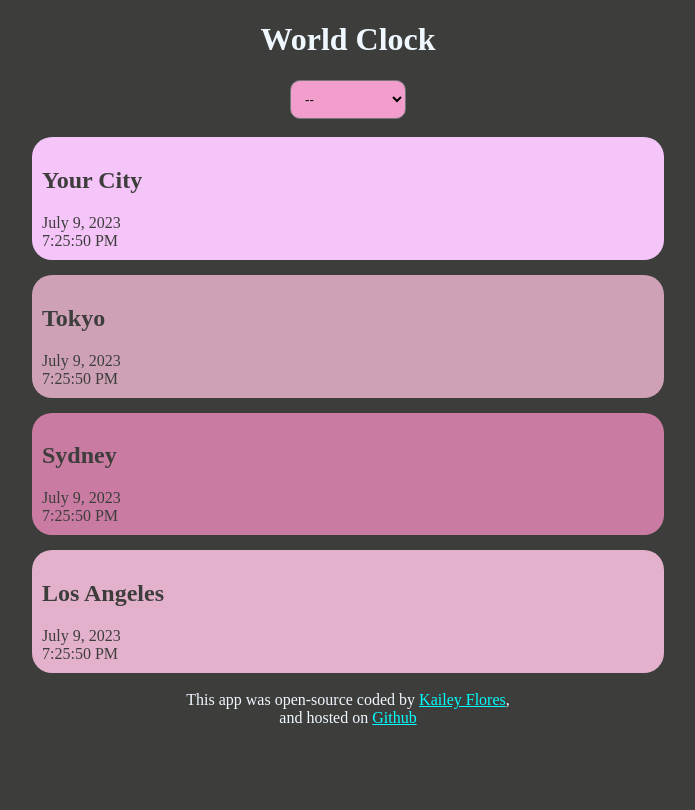
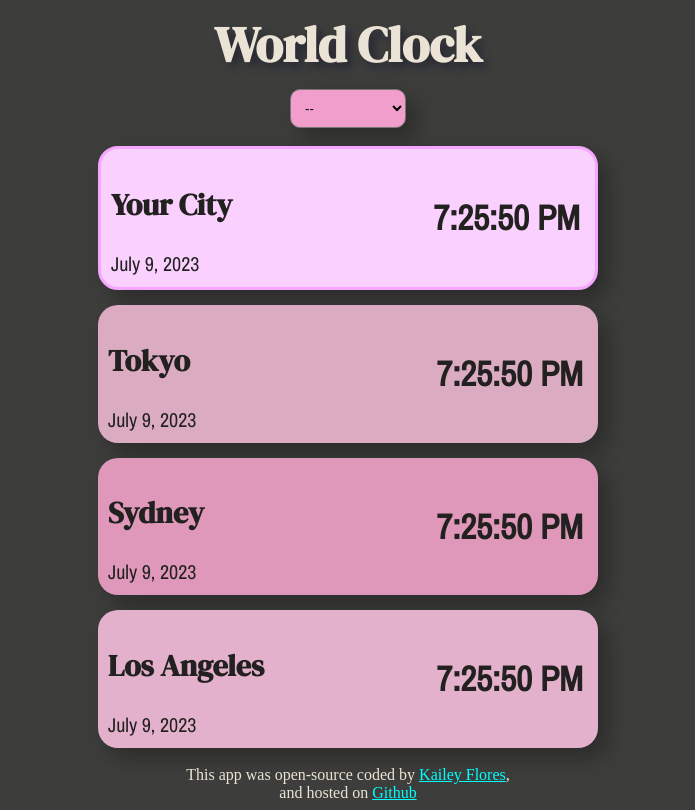
Before and after one commit to kiweeherman/Kiwee-World-Clock, a plain HTML site: page index.html in a window 1280 px wide. Shown: the whole page, without its empty margins (292-987 px from the left). Drawn offline with nearby package versions, Linux system fonts and the light colour scheme.

Commit message:
Better CSS

```diff
--- a/index.html
+++ b/index.html
@@ -4,6 +4,12 @@
     <meta charset="UTF-8" />
     <meta name="viewport" content="width=device-width, initial-scale=1.0" />
     <title>World Clock App</title>
+    <link rel="preconnect" href="https://fonts.googleapis.com" />
+    <link rel="preconnect" href="https://fonts.gstatic.com" crossorigin />
+    <link
+      href="https://fonts.googleapis.com/css2?family=Archivo+Narrow&family=DM+Serif+Display&display=swap"
+      rel="stylesheet"
+    />
     <link rel="stylesheet" href="src/style.css" />
   </head>
   <body>
@@ -20,25 +26,33 @@
     </select>
     <br />
     <div class="container">
-      <div class="row fun1">
-        <h2 class="city">Your City</h2>
-        <div class="date">July 9, 2023</div>
-        <div class="tim">7:25:50 PM</div>
+      <div class="city fun1">
+        <div>
+          <h2>Your City</h2>
+          <div class="date">July 9, 2023</div>
+        </div>
+        <div class="time">7:25:50 PM</div>
       </div>
-      <div class="row fun2">
-        <h2 class="city">Tokyo</h2>
-        <div class="date">July 9, 2023</div>
-        <div class="tim">7:25:50 PM</div>
+      <div class="city fun2">
+        <div>
+          <h2>Tokyo</h2>
+          <div class="date">July 9, 2023</div>
+        </div>
+        <div class="time">7:25:50 PM</div>
       </div>
-      <div class="row fun3">
-        <h2 class="city">Sydney</h2>
-        <div class="date">July 9, 2023</div>
-        <div class="tim">7:25:50 PM</div>
+      <div class="city fun3">
+        <div>
+          <h2>Sydney</h2>
+          <div class="date">July 9, 2023</div>
+        </div>
+        <div class="time">7:25:50 PM</div>
       </div>
-      <div class="row fun4">
-        <h2 class="city">Los Angeles</h2>
-        <div class="date">July 9, 2023</div>
-        <div class="tim">7:25:50 PM</div>
+      <div class="city fun4">
+        <div>
+          <h2>Los Angeles</h2>
+          <div class="date">July 9, 2023</div>
+        </div>
+        <div class="time">7:25:50 PM</div>
       </div>
     </div>
     <br />
--- a/src/style.css
+++ b/src/style.css
@@ -3,7 +3,7 @@ footer {
 }
 body {
   background-color: #3d3e3c;
-  color: aliceblue;
+  color: rgb(235, 227, 213);
 }
 a {
   color: aqua;
@@ -14,13 +14,29 @@ select {
   padding: 10px;
   background-color: #f19ecc;
   border-radius: 10px;
+  box-shadow: 10px 10px 20px rgba(6, 0, 0, 0.3);
+}
+h1 {
+  font-family: "DM Serif Display", serif;
+  font-size: 50px;
+  margin-bottom: 10px;
+  margin-top: 10px;
+  text-shadow: 5px 5px 10px rgba(6, 1, 38, 0.4);
+}
+h2 {
+  font-family: "DM Serif Display", serif;
+}
+div {
+  font-family: "Archivo Narrow", sans-serif;
 }
 .container {
   display: grid;
-  color: #3d3e3c;
+  color: #22211f;
   row-gap: 15px;
   width: 50%;
   margin: 0 auto;
+  min-width: 350px;
+  max-width: 500px;
 }
 .center {
   text-align: center;
@@ -32,16 +48,34 @@ select {
 .fun4 {
   padding: 10px;
   border-radius: 20px;
+  box-shadow: 10px 10px 20px rgba(6, 0, 0, 0.3);
 }
 .fun1 {
-  background-color: #f5c5fa;
+  background-color: #fad0ff;
+  border: solid #f6a6ff;
+  border-width: 3px;
 }
 .fun2 {
-  background-color: #cfa1b7;
+  background-color: #dbabc2;
 }
 .fun3 {
-  background-color: #ca7ba1;
+  background-color: #df98ba;
 }
 .fun4 {
   background-color: #e4b1cd;
 }
+.city {
+  display: flex;
+  justify-content: space-between;
+  font-size: 20px;
+}
+.time {
+  font-size: 35px;
+  vertical-align: middle;
+  margin-top: 35px;
+  margin-right: 5px;
+  font-weight: bold;
+}
+.date {
+  font-size: 20px;
+}
```
